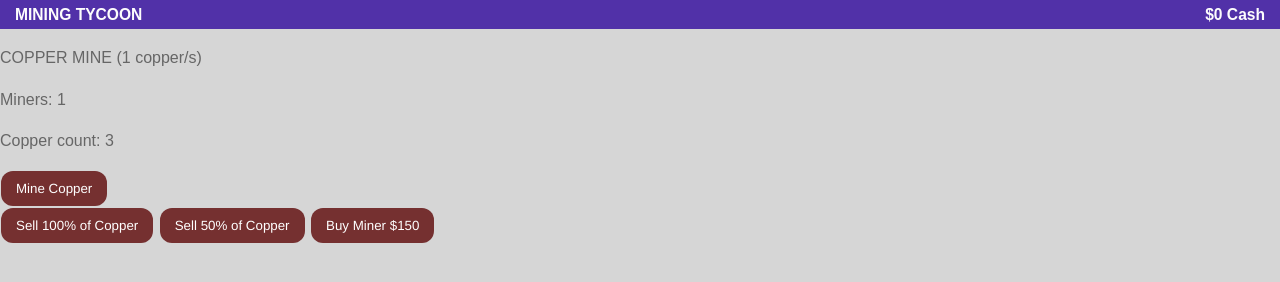
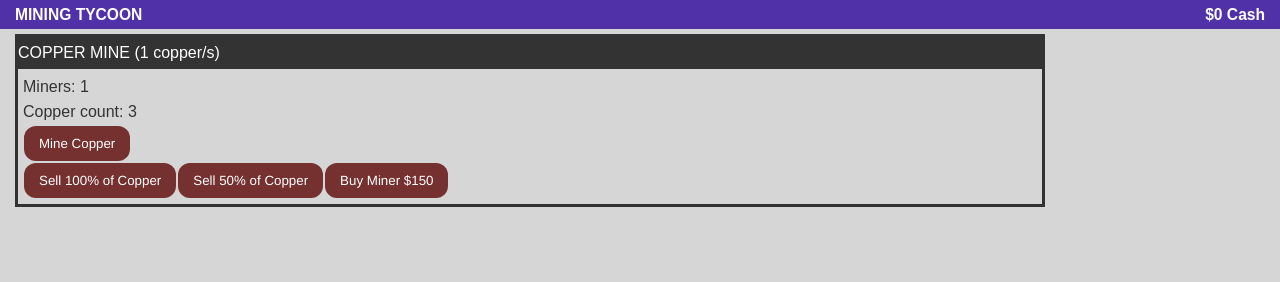
Before and after one commit to Yoctobit-o/MiningTycoon, a plain HTML site: page index.html in a window 1280 px wide. Both pictures are taken after a click on the button "Buy Copper Mine: $0". Drawn offline with Linux system fonts and the light colour scheme.

Commit message:
creating class

```diff
--- a/css/style.css
+++ b/css/style.css
@@ -1,3 +1,7 @@
+* {
+	margin: 0;
+	padding: 0;
+}
 header{
 	overflow: hidden;
 	background-color: #5131a8;
@@ -9,7 +13,7 @@ header{
 
 body{
 	background-color:#d6d6d6;
-	color:#666666;
+	color:#333;
 
 	font-family: Arial, Helvetica, sans-serif;
 	font-size: 16px;
@@ -35,25 +39,6 @@ body{
 	font-size: larger;
 
 }
-
-
-a{
-	text-decoration: none;
-	color:#000;
-}
-
-a:hover{
-	color:red;
-}
-
-a:active{
-	color:green;
-}
-
-/*a:visited{
-	color:black;
-}
-*/
 
 .buyButton{
 	background-color: #333;
@@ -88,10 +73,50 @@ a:active{
 	background-color: #865e5e;
 }
 
-.container{
+.mine1{
 	width:80%;
-	margin:auto;
+	margin: 5px;
+	margin-left: 15px;
+	border-color: #333;
+	border: 3px;
+	border-style: solid;
+	padding-top: 0px;
+
 }
+
+.mine1Content{
+	padding: 5px;
+}
+
+.upgradeBatch1{
+	display: flex;
+	justify-content: left;
+	align-items: center;
+
+}
+
+.top{
+	display: flex;
+	justify-content: left;
+	align-items: center;
+}
+
+.bottom{
+	display: flex;
+	justify-content: left;
+	align-items: center;
+}
+
+.mineTitle{
+	background-color: #333;
+	padding: 3px;
+	padding-left: 0px;
+	border: none;
+	margin: none;
+	color: #fff;
+
+}
+
 
 .clr{
 	clear:both;
--- a/index.html
+++ b/index.html
@@ -22,23 +22,32 @@
     </header>
 
     <div class="initial">
-        <button class="buyButton" onClick="buyCopperMine(), style.display = 'none'">Buy Copper Mine: $0</button>
+
     </div>
 
 
     <div class="mine1">
-        <p id="copperMineTitle"></p>
+        <button class="buyButton" onClick="buyCopperMine(), style.display = 'none'">Buy Copper Mine: $0</button>
+
+        <p class="mineTitle" id="copperMineTitle"></p>
+
+        <div class="mine1Content">
             <p id="copperMiners"></p>
             <p id="copper"></p>
 
-        <div id="upgradeBatch1", style="display: none">
+            <div class="upgradeBatch1" id="upgradeBatch1", style="display: none">
+                <div class="top">
                     <button class="defaultButton" onClick="mineCopper()">Mine Copper</button>
-            <br>
+                </div>
+                <div class="bottom">
                     <button class="defaultButton" onClick="sellCopper1()">Sell 100% of Copper</button>
                     <button class="defaultButton" onClick="sellCopper2()">Sell 50% of Copper</button>
                     <button class="defaultButton" onClick="buyMiner()">Buy Miner $150</button>
                 </div>
             </div>
+        </div>
+    </div>
+
 
 
 
--- a/js/main.js
+++ b/js/main.js
@@ -11,7 +11,6 @@ let seconds = count/1000;
 console.log(copperMineBought);
 
 function buyCopperMine(){
-
     copperMineBought = true;
     console.log(copperMineBought);
     showText();
@@ -32,7 +31,7 @@ function sellCopper1(){
 
         money += copperCost*copper;
         copper -= copper;
-        showText();
+       showText();
 
 }
 
@@ -40,7 +39,7 @@ function sellCopper2(){
     if (copper >= 2){
     money += copperCost*(copper/2);
     copper -= (copper/2);
-    showText();
+     showText();
     }
 
 }
```
Also changed, not shown: js/ore.js (+3 -17 lines). Lines whose indentation alone changed are shown as unchanged.
